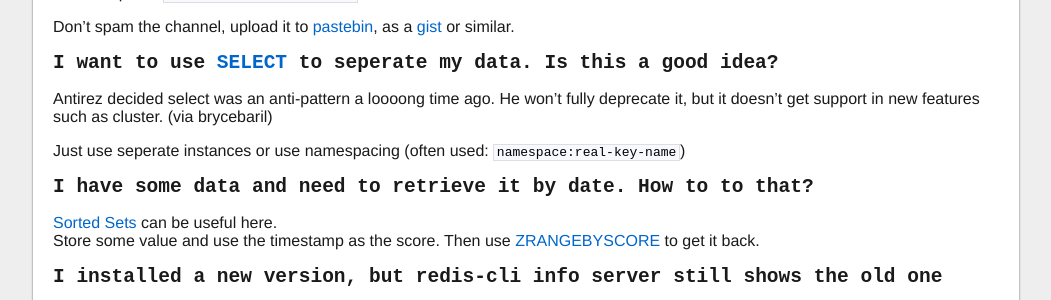
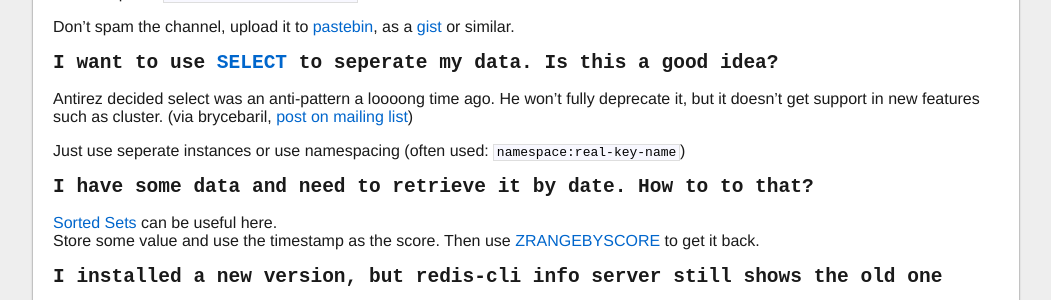
Before and after one commit to badboy/fnordig.de, a Jekyll site: the page built from redis-faq.markdown, in a window 1280 px wide. Shown: the part 255-555 px from the top of the page, without its empty margins (114-1165 px from the left). Built offline with Jekyll 4.4.1, drawn with Linux system fonts in a browser that asks for light colours.

Commit message:
Include link to mailing list

```diff
--- a/redis-faq.markdown
+++ b/redis-faq.markdown
@@ -16,7 +16,7 @@ Don't spam the channel, upload it to [pastebin](http://pastebin.com/), as a [gis
 
 ## I want to use [SELECT](http://redis.io/commands/select) to seperate my data. Is this a good idea?
 
-Antirez decided select was an anti-pattern a loooong time ago. He won't fully deprecate it, but it doesn't get support in new features such as cluster. (via brycebaril)
+Antirez decided select was an anti-pattern a loooong time ago. He won't fully deprecate it, but it doesn't get support in new features such as cluster. (via brycebaril, [post on mailing list](https://groups.google.com/forum/#!msg/redis-db/vS5wX8X4Cjg/8ounBXitG4sJ))
 
 Just use seperate instances or use namespacing (often used: `namespace:real-key-name`)
 
```
